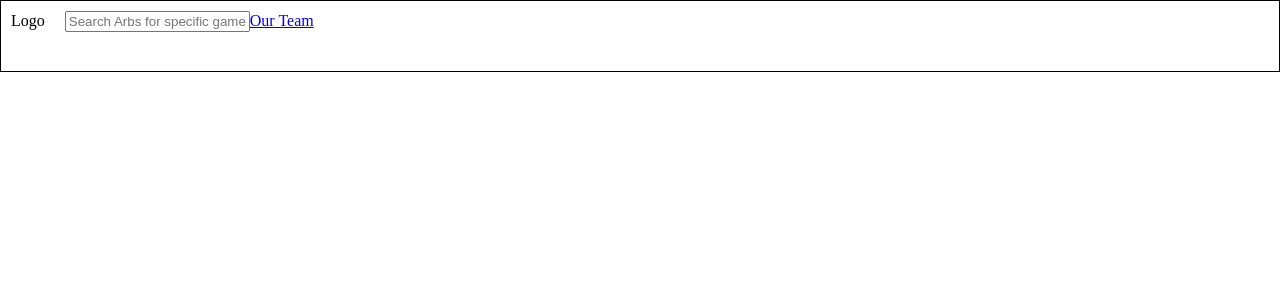
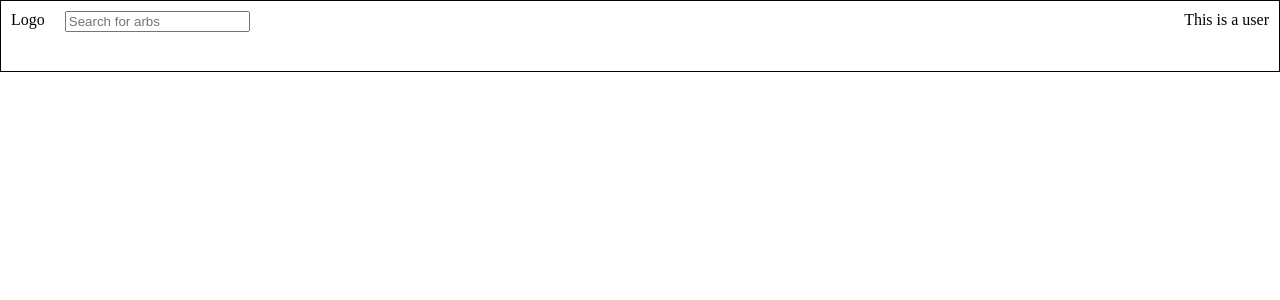
Before and after one commit to keithsimkin/Sports-Betting-Arbitrage, a React (Create React App) app in the folder frontend/: page / in a window 1280 px wide. Shown: the top 300 px of the page. Built offline with nearby package versions, Linux system fonts and the light colour scheme.

Commit message:
styling the headr component

```diff
--- a/frontend/src/components/Header/Header.css
+++ b/frontend/src/components/Header/Header.css
@@ -1,14 +1,28 @@
-.box {
+.navbar {
 	border: 1px solid black;
 	padding: 10px;
 	height: 50px;
+	display: flex;
 }
 
 .logo {
-	display: inline-block;
-	padding-right: 20px;
+	/*border: 1px solid green;*/
+}
+
+.logo:hover {
+	cursor: pointer;
 }
 
 .searchbar {
-	display: inline-block;
+	margin-left: 20px;
+	/*border: 1px solid green;*/
 }
+
+.user {
+	/*border: 1px solid green;*/
+	margin-left: auto;
+}
+
+.user:hover {
+	cursor: pointer;
+}
--- a/frontend/src/components/Header/Header.js
+++ b/frontend/src/components/Header/Header.js
@@ -7,20 +7,19 @@ import "./Header.css";
 const Header = () => {
 	return (
 		<div>
-			<header class="box">
-		        <nav>
+			<header>
+		        <nav class="navbar">
 		          <div className="logo">
 		          	<Logo />
 		          </div>
 		          <div className="searchbar">
 		          	<SearchBar />
 		          </div>
-		          <a href="#">Our Team</a>
+		          <div className="user">
+		          	<UserProfile />
+		          </div>
 		        </nav>
-	      </header>
-			{//
-						//<UserProfile />
-					}
+	      	</header>
 		</div>
 	)
 }
--- a/frontend/src/components/Header/SearchBar/SearchBar.js
+++ b/frontend/src/components/Header/SearchBar/SearchBar.js
@@ -3,7 +3,7 @@ import React from "react";
 const SearchBar = () => {
 	return (
 		<div>
-			<input type="text" name="" placeholder="Search Arbs for specific games"/>
+			<input type="search" name="" placeholder="Search for arbs"/>
 		</div>
 	)
 }
--- a/frontend/src/components/Header/UserProfile/UserProfile.js
+++ b/frontend/src/components/Header/UserProfile/UserProfile.js
@@ -3,7 +3,7 @@ import React from "react";
 const UserProfile = () => {
 	return (
 		<div>
-			<h1>This is a user</h1>
+		This is a user
 		</div>
 	)
 }
```
